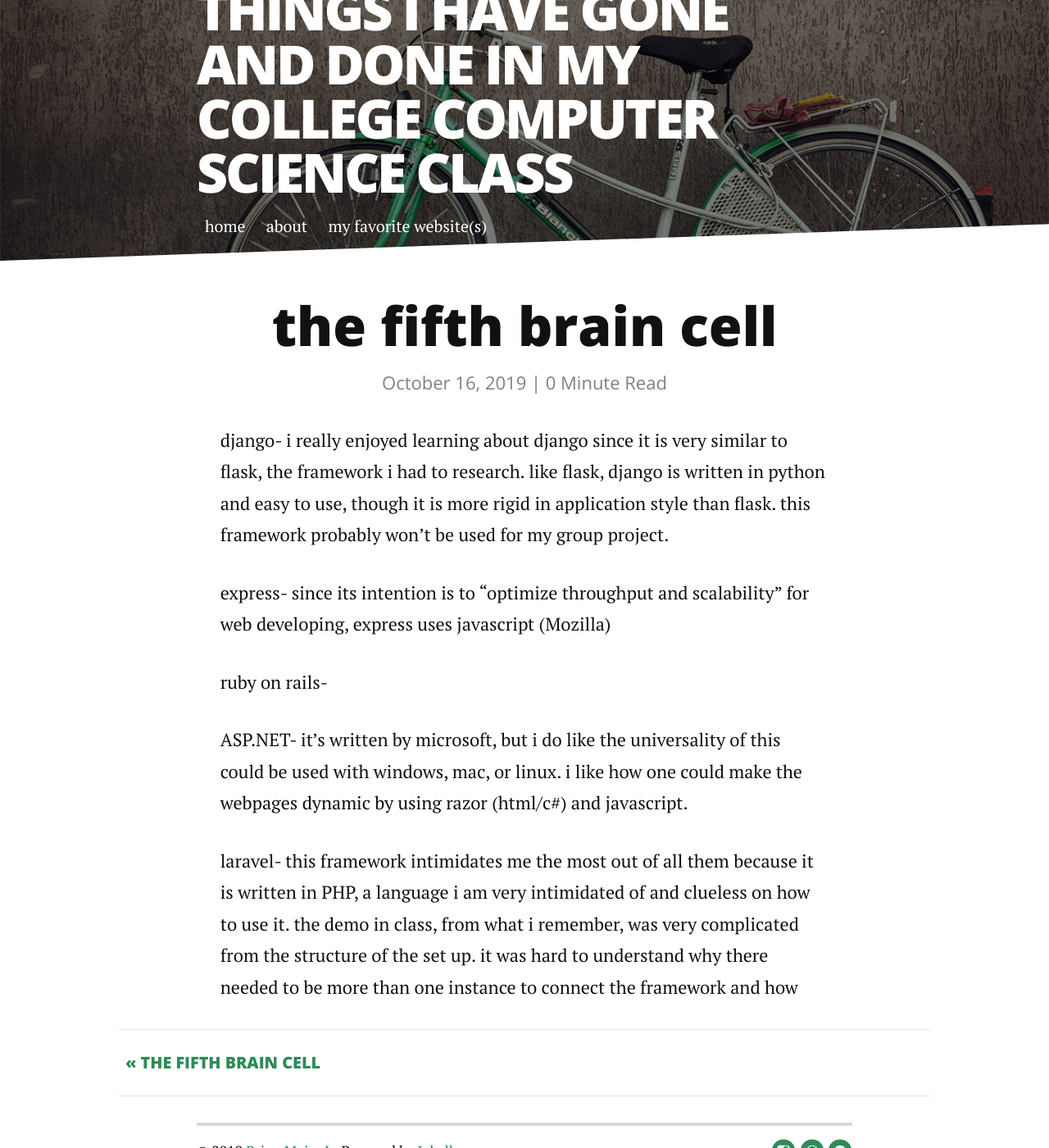
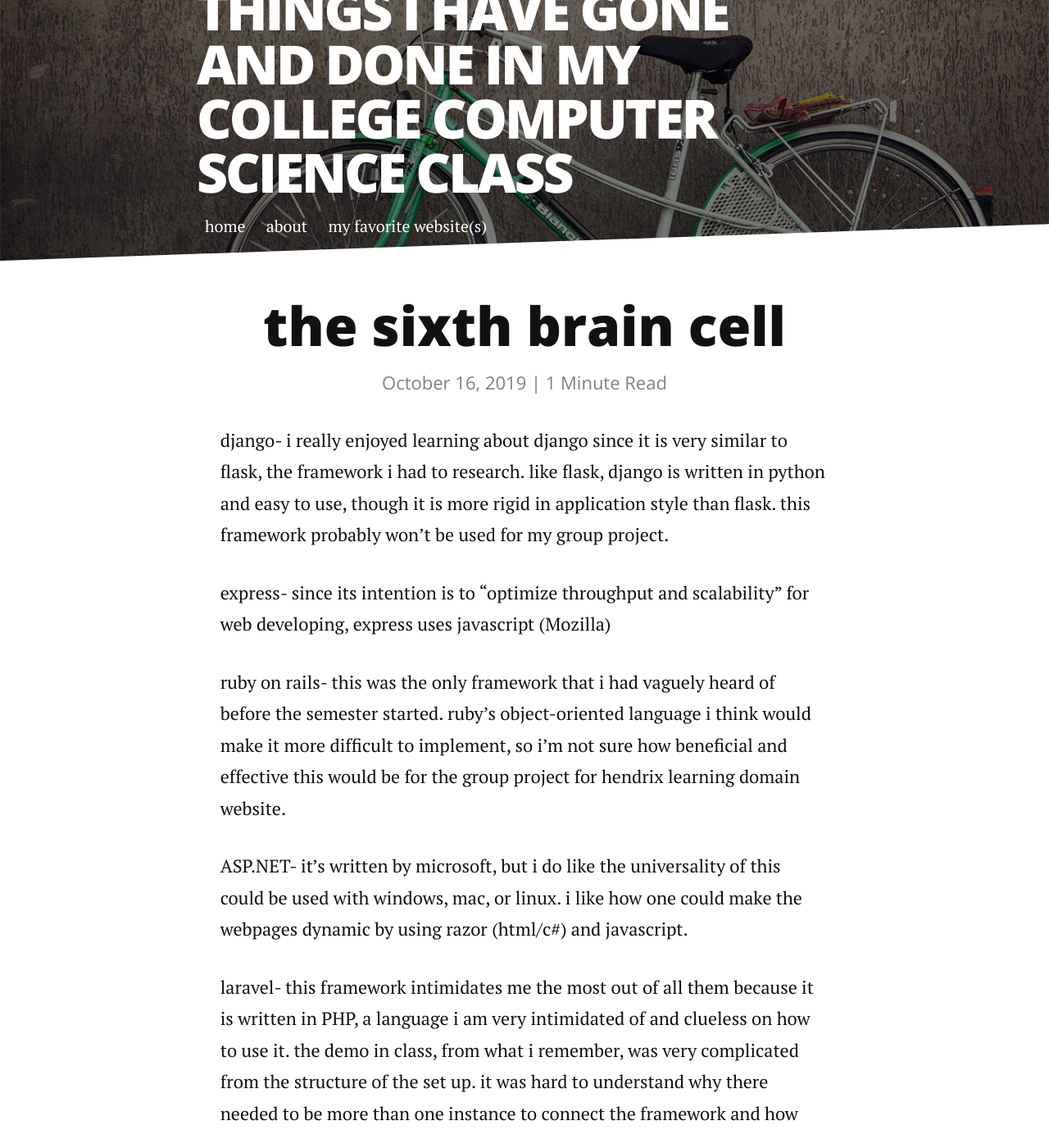
Before and after one commit to ryanwisely/csci340blog, a Jekyll site: the page built from _posts/2019-10-16-post-six-framework.markdown, in a window 1280 px wide and 1400 px high. Shown: the whole window at 82% size. Built offline with Jekyll 4.4.1, drawn with Linux system fonts in a browser that asks for light colours; nearby versions of some CDN libraries.

Commit message:
changed header
made it display proper title

```diff
--- a/_posts/2019-10-16-post-six-framework.markdown
+++ b/_posts/2019-10-16-post-six-framework.markdown
@@ -1,6 +1,6 @@
 ---
 layout: post
-title:  "the fifth brain cell"
+title:  "the sixth brain cell"
 date:   2019-10-16
 ---
 
@@ -8,7 +8,7 @@ django- i really enjoyed learning about django since it is very similar to flask
 
 express- since its intention is to "optimize throughput and scalability" for web developing, express uses javascript (Mozilla)
 
-ruby on rails-
+ruby on rails- this was the only framework that i had vaguely heard of before the semester started. ruby's object-oriented language i think would make it more difficult to implement, so i'm not sure how beneficial and effective this would be for the group project for hendrix learning domain website.
 
 ASP.NET- it's written by microsoft, but i do like the universality of this could be used with windows, mac, or linux. i like how one could make the webpages dynamic by using razor (html/c#) and javascript.
 
```
